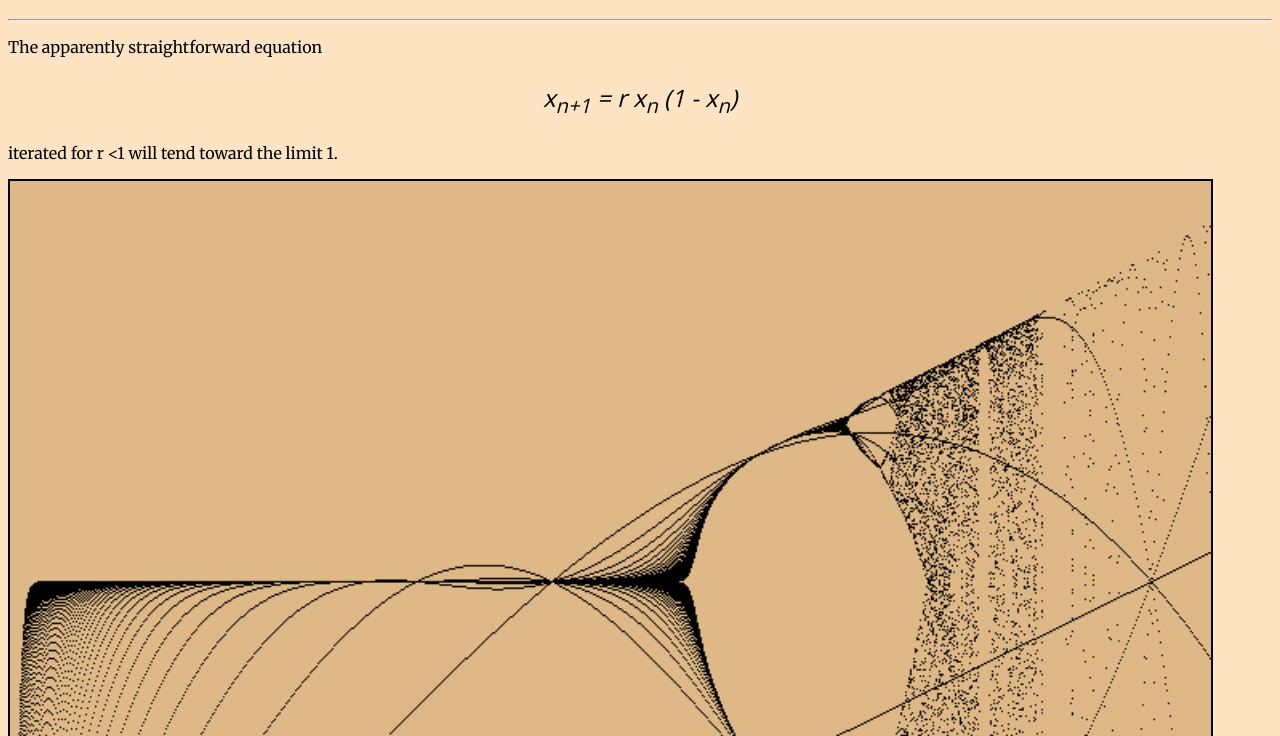
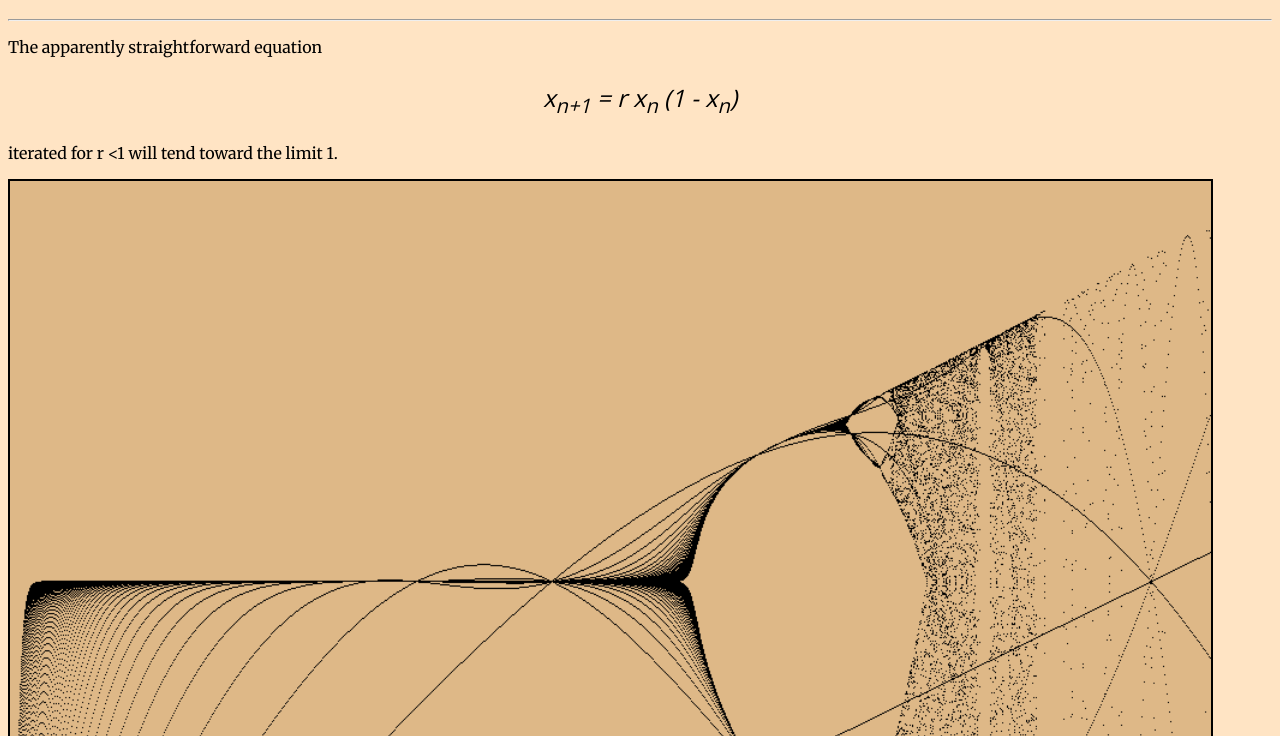
Before and after one commit to S-R-i-c-e/feigenbaum, a plain HTML site: page index.html in a window 1280 px wide. Shown: the part 64-800 px from the top of the page. Drawn offline with nearby package versions, Linux system fonts and the light colour scheme.

Commit message:
Update index.html

```diff
--- a/index.html
+++ b/index.html
@@ -16,7 +16,7 @@
         <p>The apparently straightforward equation</p>
         <p class="equation"><em>x<sub>n+1</sub> = r x<sub>n</sub> (1 - x<sub>n</sub>)</em></p>
         <p>iterated for r &lt;1 will tend toward the limit 1.</p>
-        <canvas id="feigenbaum-diagram" width="750" height="750"></canvas>
+        <canvas id="feigenbaum-diagram" width="1000" height="1000"></canvas>
         <hr>
         <div id="buttons-container">
 <!--
```
